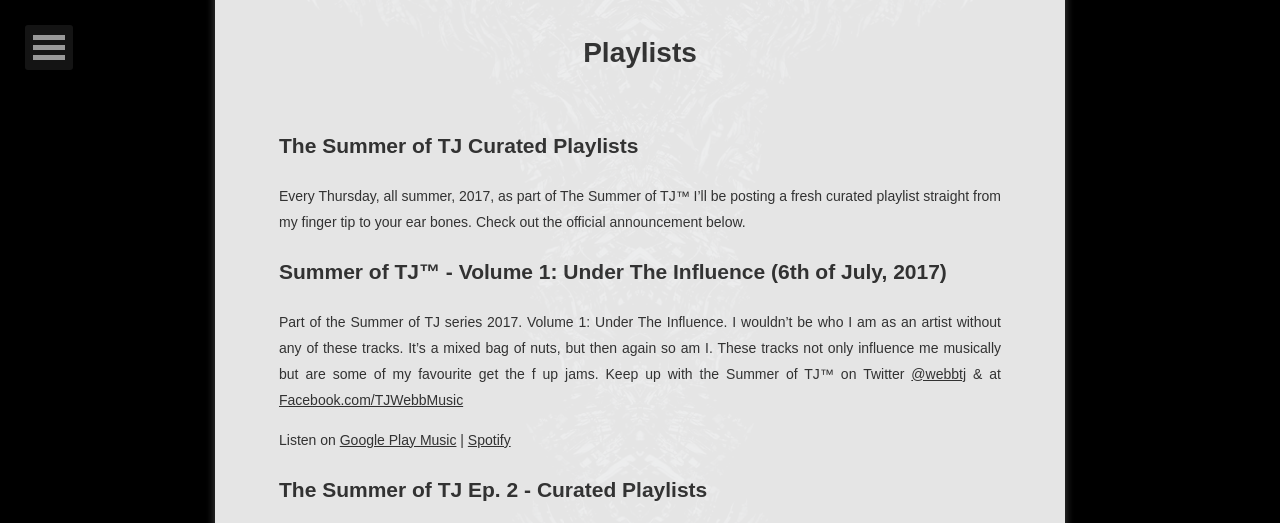
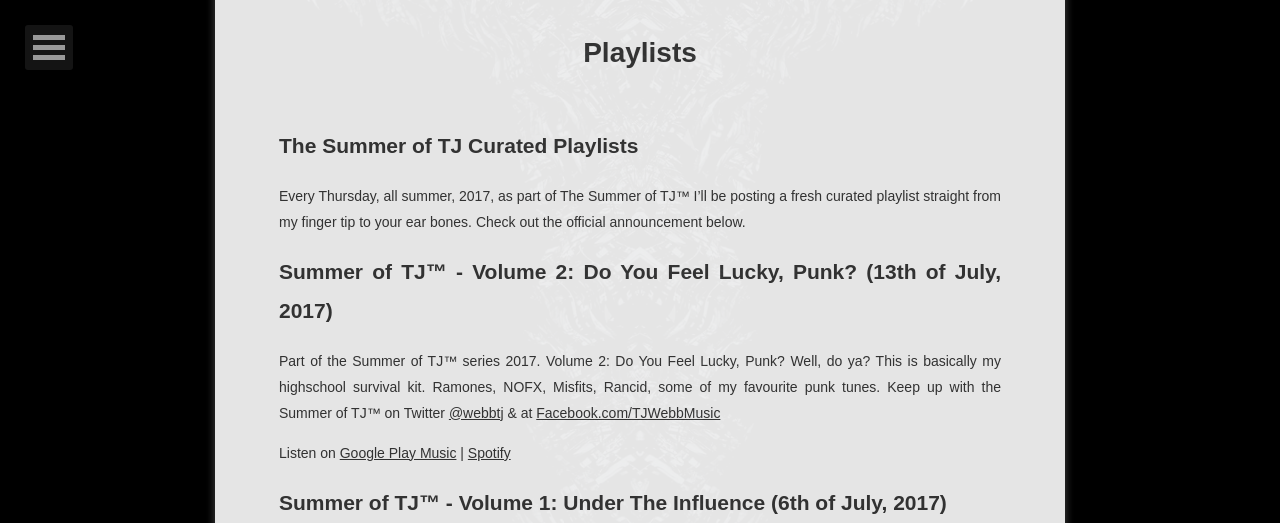
Before and after one commit to webbtj/music-site, a Jekyll site: the page built from playlists.md, in a window 1280 px wide and 900 px high, scrolled down 350 px, cut to the strip 0-523 px from the top of the window. Built offline with Jekyll 4.4.1, drawn with Linux system fonts in a browser that asks for light colours; some web fonts are replaced.

Commit message:
playlist 2

```diff
--- a/playlists.md
+++ b/playlists.md
@@ -9,6 +9,16 @@
 Every Thursday, all summer, 2017, as part of The Summer of TJ™ I'll be posting a
 fresh curated playlist straight from my finger tip to your ear bones. Check out
 the official announcement below.
+
+## Summer of TJ™ - Volume 2: Do You Feel Lucky, Punk? (13th of July, 2017)
+Part of the Summer of TJ™ series 2017. Volume 2: Do You Feel Lucky, Punk? Well,
+do ya? This is basically my highschool survival kit. Ramones, NOFX, Misfits,
+Rancid, some of my favourite punk tunes. Keep up with the Summer of TJ™ on
+Twitter [@webbtj](http://twitter.com/webbtj) & at
+[Facebook.com/TJWebbMusic](http://facebook.com/TJWebbMusic)
+
+Listen on [Google Play Music](https://play.google.com/music/playlist/AMaBXyl76IaaRq1XMicNTvCRg2QtR38_CHJ22J7tKDGAWj-d8vR8wgsQfN5eOJOcYPX9GwSEfQoha930s0PS5BYqRrN9Vidvgg%3D%3D) |
+[Spotify](https://open.spotify.com/user/webbtj/playlist/7u23n2K8Y9qYeE5FxE2Wst)
 
 ## Summer of TJ™ - Volume 1: Under The Influence (6th of July, 2017)
 Part of the Summer of TJ series 2017. Volume 1: Under The Influence.
```
